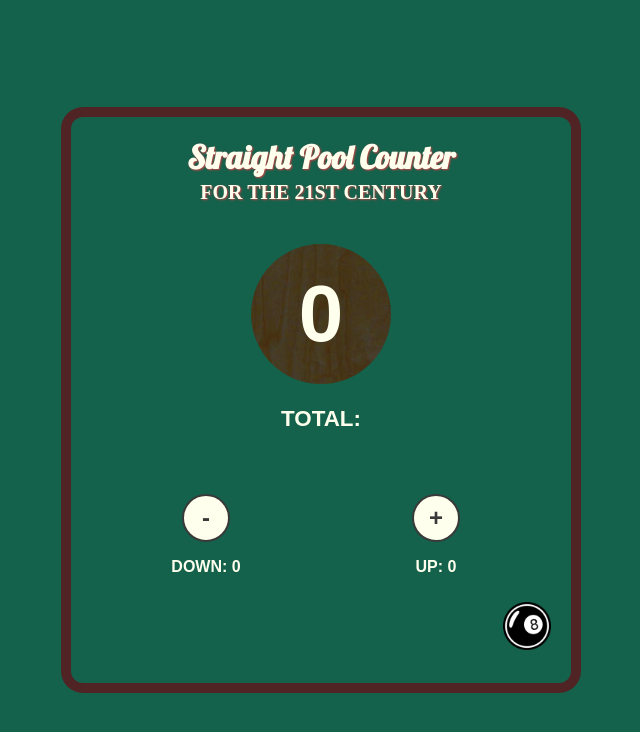
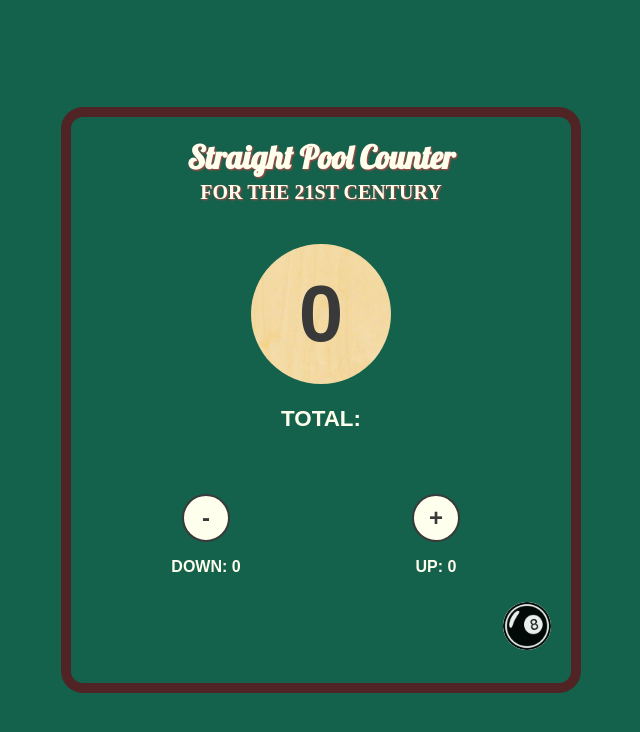
Before and after one commit to boothaw/Straight-Pool-Counter, a React (Create React App) app: page / in a window 1280 px wide. Shown: the top 732 px of the page, without its empty margins (319-959 px from the left). Built offline with nearby package versions, Linux system fonts and the light colour scheme; a web font is replaced by a local one.

Commit message:
added local storage and conditional class for chip

```diff
--- a/src/App.js
+++ b/src/App.js
@@ -1,27 +1,54 @@
 import Button from "./components/Button";
-import React, { useState } from "react";
+import React, { useState, useEffect } from "react";
 import eightball from "./assets/eight-ball.png";
 
 function App() {
   const [negativeCount, setNegativeCount] = useState(0);
   const [positiveCount, setPositiveCount] = useState(0);
+  let totalCount = positiveCount + negativeCount;
+  let total = "";
+
+  if ((!totalCount == 0) & (totalCount % 5 == 0)) {
+    console.log("divisible");
+    total = "black";
+  }
+
+  useEffect(() => {
+    const posLocalStorage = window.localStorage.getItem("POSITIVE_SCORE");
+    if (posLocalStorage !== null) setPositiveCount(JSON.parse(posLocalStorage));
+  }, []);
+
+  useEffect(() => {
+    const negLocalStorage = window.localStorage.getItem("NEGATIVE_SCORE");
+    if (negLocalStorage !== null) setNegativeCount(JSON.parse(negLocalStorage));
+  }, []);
 
   let positiveRoundCount = () => {
     setPositiveCount(positiveCount + 1);
-    // console.log(positiveCount + 1);
+
+    window.localStorage.setItem(
+      "POSITIVE_SCORE",
+      JSON.stringify(positiveCount + 1)
+    );
   };
+
   let negativeRoundCount = () => {
     setNegativeCount(negativeCount - 1);
+
+    window.localStorage.setItem(
+      "NEGATIVE_SCORE",
+      JSON.stringify(negativeCount - 1)
+    );
   };
+
   let resetRoundCount = () => {
     setNegativeCount(0);
     setPositiveCount(0);
+    window.localStorage.removeItem("POSITIVE_SCORE");
+    window.localStorage.removeItem("NEGATIVE_SCORE");
   };
 
-  var existingPoints = true;
-
   return (
-    existingPoints && (
     <div className='app'>
       <div className='table-border'>
         <div className='title-section'>
@@ -32,8 +59,8 @@ function App() {
         </div>
         <div className='body-section'>
           <div className='total-score'>
-              <div className='chip'>
-                <h2>{negativeCount + positiveCount}</h2>
+            <div className={"chip " + total}>
+              <h2>{totalCount}</h2>
             </div>
             <p>Total:</p>
           </div>
@@ -53,7 +80,6 @@ function App() {
         </button>
       </div>
     </div>
-    )
   );
 }
 
--- a/src/App.scss
+++ b/src/App.scss
@@ -83,7 +83,8 @@ $mobile-width: 600px;
 
 		.chip {
 			background-image: url(./assets/wood-bg.jpg);
-			background-color: rgba(57,57,57,.9);
+			background-color: rgba(239,208,143,.5);
+
 			background-blend-mode: color-burn;
 			// padding: 20px 10;
 			height: 140px;
@@ -92,10 +93,19 @@ $mobile-width: 600px;
 			display: flex;
 			justify-content: center;
 			align-items: center;
+			transition: all ease-in .3s;
 
 			h2{
 				margin: 0 auto;
 				font-size: 5rem;
+				color: $color-black;
+			}
+		}
+		.chip.black{
+			background-color: rgba(57,57,57,.9);
+
+			h2{
+				color: $color-white;
 			}
 		}
 		p{
@@ -151,6 +161,9 @@ $mobile-width: 600px;
 
 		.eightball{
 			max-width: 48px;
+			filter: opacity(0.9);
+			background-color: #ffffed;
+			border-radius: 100%;
 		}
 	}
 }
```
Lines whose indentation alone changed are shown as unchanged.
